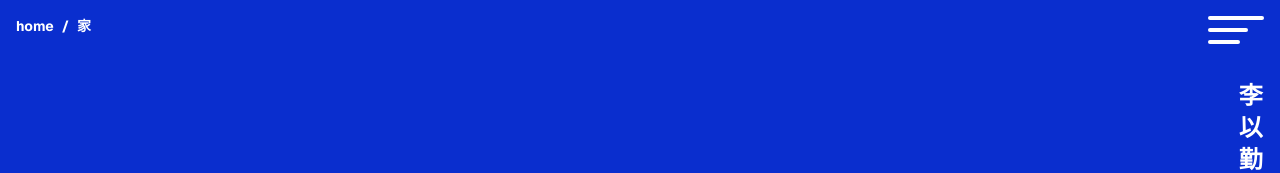
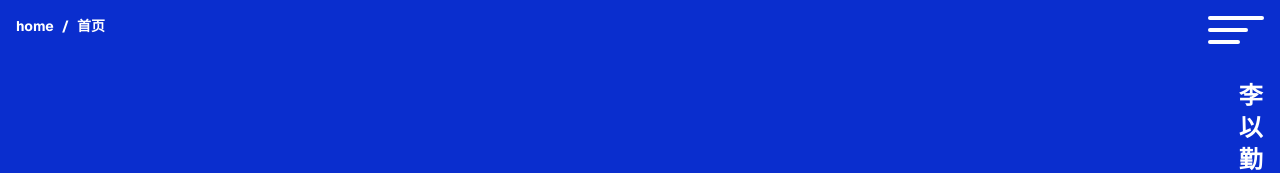
Before and after one commit to jotchwali/portfolio, a Next.js app: page / in a window 1280 px wide. Shown: the top 173 px of the page. Built offline with nearby package versions, Linux system fonts and the light colour scheme.

Commit message:
added the actual translation of home button

```diff
--- a/src/app/page.js
+++ b/src/app/page.js
@@ -111,7 +111,7 @@
         <div className="absolute top-4 left-4 flex items-center space-x-2 text-white font-bold">
           <span className="text-sm">home</span>
           <span className="text-sm">/</span>
-          <span className="text-sm">家</span>
+          <span className="text-sm">首页</span>
         </div>
 
         {/* Hamburger Menu */}
@@ -197,6 +197,7 @@
               </div>
 
               <h3 className='text-2xl font-semibold mb-2'>Previously:</h3>
+
             </div>
           </div>
         </div>
```
